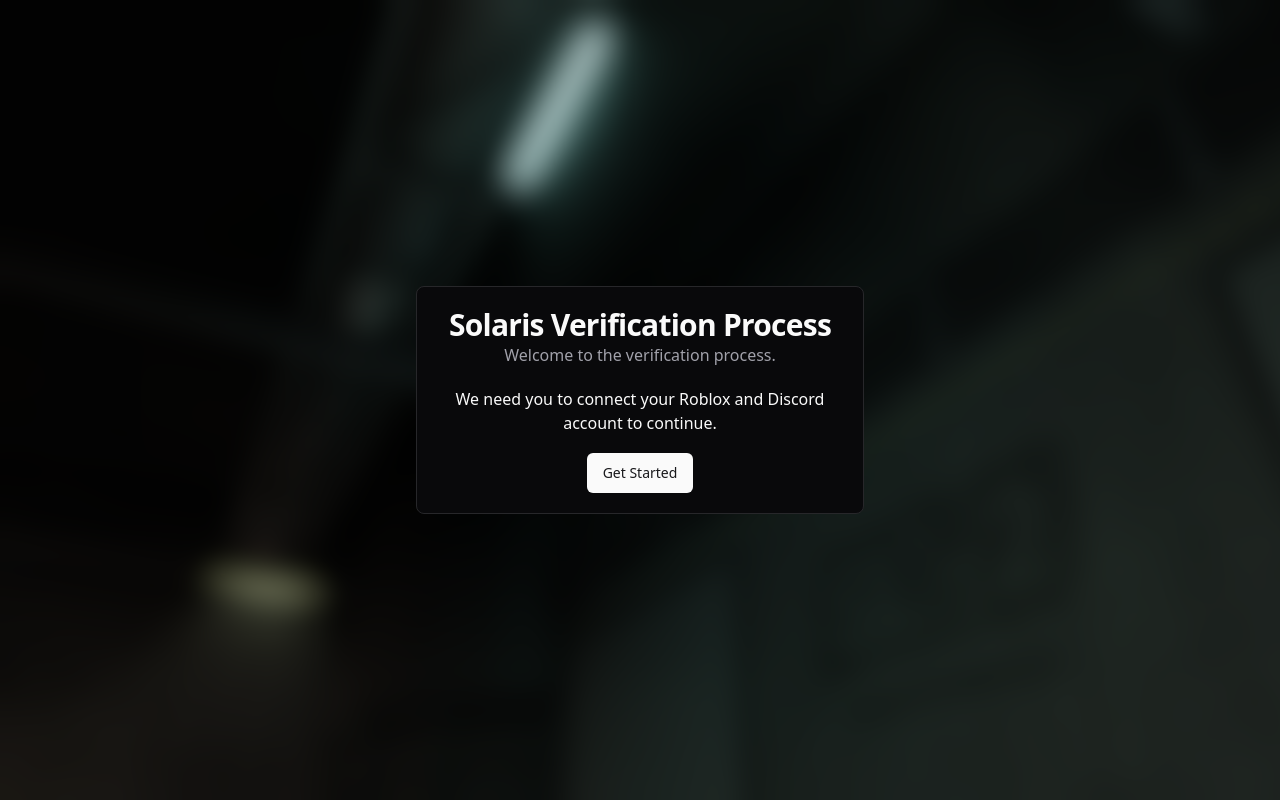
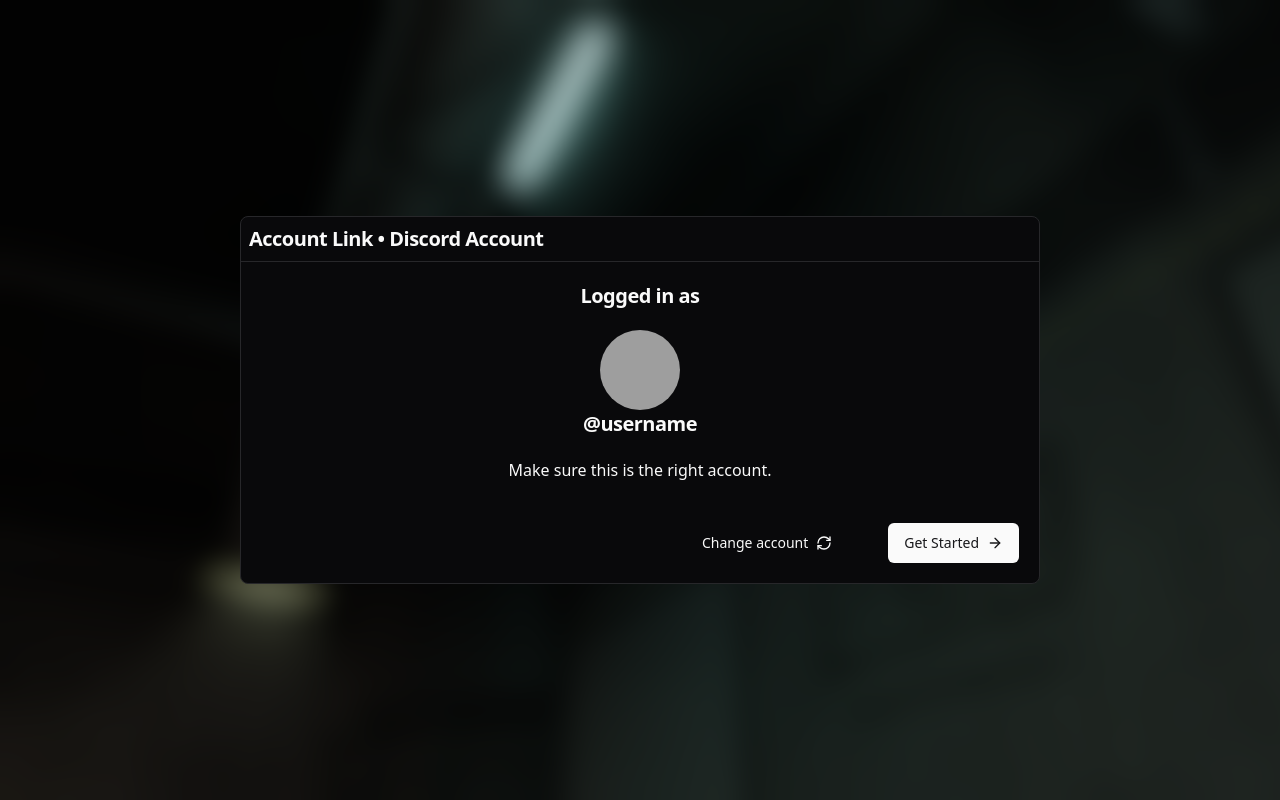
Before and after one commit to Solaris-Development/announcerw, a React (Vite) app: page /verification/stage1 in a window 1280 px wide. Before the commit this address led to /verification. Built offline with nearby package versions, Linux system fonts and the light colour scheme; grey boxes are pictures that could not be loaded.

Commit message:
base commit

```diff
--- a/src/Lib/Utils.ts
+++ b/src/Lib/Utils.ts
@@ -4,3 +4,7 @@
 export function cn(...inputs: ClassValue[]) {
   return twMerge(clsx(inputs))
 }
+
+export function getDiscordOAuth(state: string): string {
+  return `https://discord.com/api/oauth2/authorize?client_id=1172662931121504276&redirect_uri=${import.meta.env.VITE_URL+'verification/stage1'}&response_type=token&scope=identify&state=${state}`
+}
--- a/src/Verification/Stage0.tsx
+++ b/src/Verification/Stage0.tsx
@@ -1,5 +1,6 @@
 import { Button } from "@/Components/ui/button";
-import { Loader2 } from "lucide-react";
+import { getDiscordOAuth } from "@/Lib/Utils";
+import { ArrowRight, Loader2 } from "lucide-react";
 import { useEffect, useState } from "react";
 
 function generateRandomString() {
@@ -27,19 +28,28 @@
         setLoading(true)
         const randomString = generateRandomString();
 		localStorage.setItem('oauth-state', randomString);
-        document.location.href = `https://discord.com/api/oauth2/authorize?client_id=1172662931121504276&redirect_uri=${import.meta.env.VITE_URL+'verification/stage1'}&response_type=token&scope=identify&state=`+btoa(randomString);
+        document.location.href = getDiscordOAuth(btoa(randomString));
     }
 
     return (
         <div className="h-full flex items-center justify-center">
-            <div className="min-w-[28rem] w-[28rem] h-[30%] border border-border bg-background rounded-lg p-5 flex items-center flex-col relative">
-                <h2>Solaris Verification Process</h2>
-                <p className="text-muted-foreground">Welcome to the verification process.</p>
-                <p className="w-96 text-center mt-5">We need you to connect your Roblox and Discord account to continue.</p>
-                <Button className="absolute bottom-0 m-5 " onClick={() => getstarted()} disabled={isLoading}>
-                    { isLoading && <Loader2 className="mr-2 h-4 w-4 animate-spin" /> }
-                    Get Started
-                </Button>
+            <div className="min-w-[50rem] w-[50rem] h-[20rem] min-h-[20rem] border border-border bg-background rounded-lg flex items-center flex-col relative">
+                <div className="p-2 w-full border-b-border border-b">
+                    <h4>Account Link • Welcome</h4>
+                </div>
+                <div className="p-5 h-full w-full text-center flex justify-center items-center flex-col">
+                    <h4>Welcome!</h4>
+                    <p>We need you to verify your identity.</p>
+                    <p>Let's get started.</p>
+                </div>
+                <div className="w-full relative h-36">
+                    <div className="absolute right-0 bottom-0">
+                        <Button className="m-5" onClick={() => getstarted()} disabled={isLoading}>
+                            Get Started
+                            { isLoading ? <Loader2 className="ml-2 h-4 w-4 animate-spin" /> : <ArrowRight className="ml-2 h-4 w-4" /> }
+                        </Button>
+                    </div>
+                </div>
             </div>
         </div>
     )
--- a/src/Verification/Stage1.tsx
+++ b/src/Verification/Stage1.tsx
@@ -9,9 +9,10 @@
     AlertDialogHeader,
     AlertDialogTitle,
 } from "@/Components/ui/alert-dialog"
-import { Loader2 } from "lucide-react";
+import { ArrowRight, Loader2, RefreshCw } from "lucide-react";
 import { useEffect, useState } from "react";
 import { useNavigate } from "react-router-dom";
+import { getDiscordOAuth } from "@/Lib/Utils";
 
 export default function Stage1() {
     const [loaded, setLoaded] = useState(false);
@@ -25,17 +26,20 @@
             const fragment = new URLSearchParams(window.location.hash.slice(1));
             const [accessToken, tokenType, state] = [fragment.get('access_token'), fragment.get('token_type'), fragment.get('state')];
 
-            if (!accessToken || !tokenType || !state)
-                return redirect('/verification')
+            // if (!accessToken || !tokenType || !state)
+            //     return redirect('/verification')
 
-            if (atob(decodeURIComponent(state)) !== localStorage.getItem('oauth-state'))
-                return redirect('/verification')
+            // if (atob(decodeURIComponent(state)) !== localStorage.getItem('oauth-state'))
+            //     return redirect('/verification')
 
-            const f = await fetch("https://discord.com/api/users/@me", { headers: { Authorization: `${tokenType} ${accessToken}` }})
-            if (!f.ok)
-                return setErr(true)
-            setUser(await f.json())
+            // const f = await fetch("https://discord.com/api/users/@me", { headers: { Authorization: `${tokenType} ${accessToken}` }})
+            // if (!f.ok)
+            //     return setErr(true)
+            // setUser(await f.json())
+            setTimeout(() => {
                 setLoaded(true)
+            }, 1000)
+
         })()
     }, [])
 
@@ -59,7 +63,7 @@
 
     return (
         <div className="h-full flex items-center justify-center">
-            <div className="min-w-[28rem] w-[28rem] h-[50%] border border-border bg-background rounded-lg p-5 flex items-center flex-col relative">
+            {/* <div className="min-w-[28rem] w-[28rem] h-[50%] border border-border bg-background rounded-lg p-5 flex items-center flex-col relative">
                 <h2>Discord Account</h2>
 
                 <div className="w-full h-[calc(100%-77px)] flex items-center justify-center flex-col">
@@ -82,6 +86,40 @@
                     </> }
                 </div>
 
+
+            </div> */}
+            <div className="min-w-[50rem] w-[50rem] h-[23rem] min-h-[23rem] border border-border bg-background rounded-lg flex items-center flex-col relative">
+                <div className="p-2 w-full border-b-border border-b">
+                    <h4>Account Link • Discord Account</h4>
+                </div>
+                <div className="p-5 h-full w-full text-center flex justify-center items-center flex-col">
+                    <h4>Logged in as</h4>
+                    <div className="h-full flex justify-center items-center flex-col">
+                        <MSuspense fallback={
+                            <Loader2 className="mr-2 h-6 w-6 animate-spin rounded-full" />
+                        } loaded={loaded}>
+                            <img src={'https://cdn.discordapp.com/avatars/'+user?.id+'/'+user?.avatar+'.png?size=512'} className="h-20 w-20 rounded-full mt-5" />
+                            <h4>@{user?.username ? user?.username : 'username'}</h4>
+                            <p className="mt-5">Make sure this is the right account.</p>
+                        </MSuspense>
+                    </div>
+
+                </div>
+                <div className="w-full relative h-36">
+                    <div className="absolute right-0 bottom-0">
+                        <Button className="m-5" variant="ghost" onClick={() => { setLoading(true); document.location.href = getDiscordOAuth(btoa(localStorage.getItem('oauth-state')!)) }} disabled={isLoading}>
+                            Change account
+                            { isLoading ? <Loader2 className="ml-2 h-4 w-4 animate-spin" /> : <RefreshCw className="ml-2 h-4 w-4" /> }
+                        </Button>
+                        <Button className="m-5" onClick={() => authorize()} disabled={isLoading}>
+                            Get Started
+                            { isLoading ? <Loader2 className="ml-2 h-4 w-4 animate-spin" /> : <ArrowRight className="ml-2 h-4 w-4" /> }
+                        </Button>
+                    </div>
+
+                </div>
+            </div>
+
             <AlertDialog open={err}>
                 <AlertDialogContent>
                     <AlertDialogHeader>
@@ -96,6 +134,5 @@
                 </AlertDialogContent>
             </AlertDialog>
         </div>
-        </div>
     )
 }
```
Lines whose indentation alone changed are shown as unchanged.
